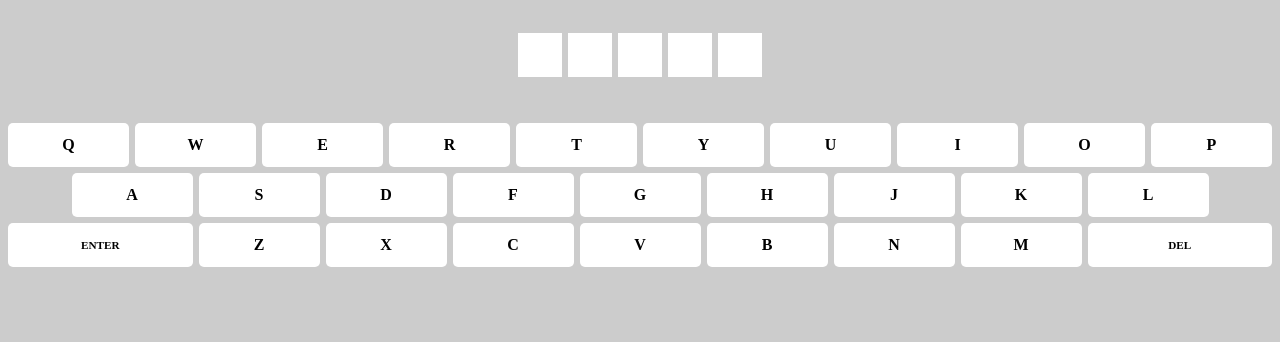
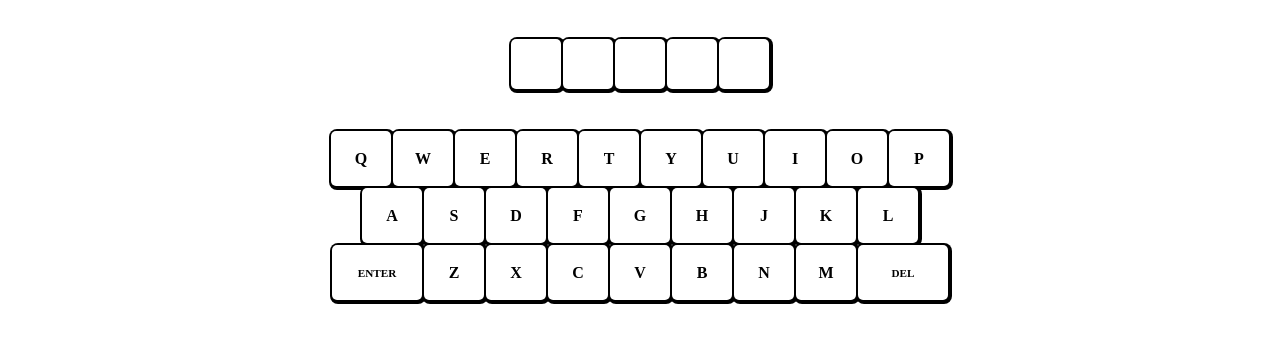
Before and after one commit to jdegeus/better-wordle, a Next.js app: page / in a window 1280 px wide. Shown: the top 342 px of the page. Built offline with nearby package versions, Linux system fonts and the light colour scheme.

Commit message:
restyled buttons

```diff
--- a/pages/_app.jsx
+++ b/pages/_app.jsx
@@ -1,5 +1,4 @@
 import { AppProps } from 'next/app'
-import '../style.css'
 
 export default function MyApp({ Component, pageProps }) {
   return <Component {...pageProps} />
--- a/pages/styles.module.css
+++ b/pages/styles.module.css
@@ -21,8 +21,9 @@
 
 .keyboardChar {
     width: 10%;
-    height: 50px;
-    padding: 3px;
+    height: 55px;
+    padding: 1px;
+    max-width: 60px;
 }
 
 .keyboardChar span {
@@ -35,16 +36,19 @@
     background-color: white;
     cursor: pointer;
     text-transform: uppercase;
+    box-shadow: 1px 1px 0px 3px;
 }
 
 .keyboardRow:last-child .keyboardChar:first-child {
     width: 15%;
     font-size: 0.7rem;
+    max-width: 90px;
 }
 
 .keyboardRow:last-child .keyboardChar:last-child {
     width: 15%;
     font-size: 0.7rem;
+    max-width: 90px;
 }
 
 #letterBoard {
@@ -59,7 +63,7 @@
 .letterBox {
     height: 50px;
     width: 50px;
-    padding: 3px;
+    padding: 1px;
 }
 
 .letterBox span {
@@ -70,6 +74,8 @@
     background-color: white;
     text-transform: uppercase;
     font-weight: 700;
+    border-radius: 5px;
+    box-shadow: 1px 1px 0 3px;
 }
 
 .CORRECT_SPOT span {
```
Also changed, not shown: app/layout.jsx (added, +15 -0 lines).
